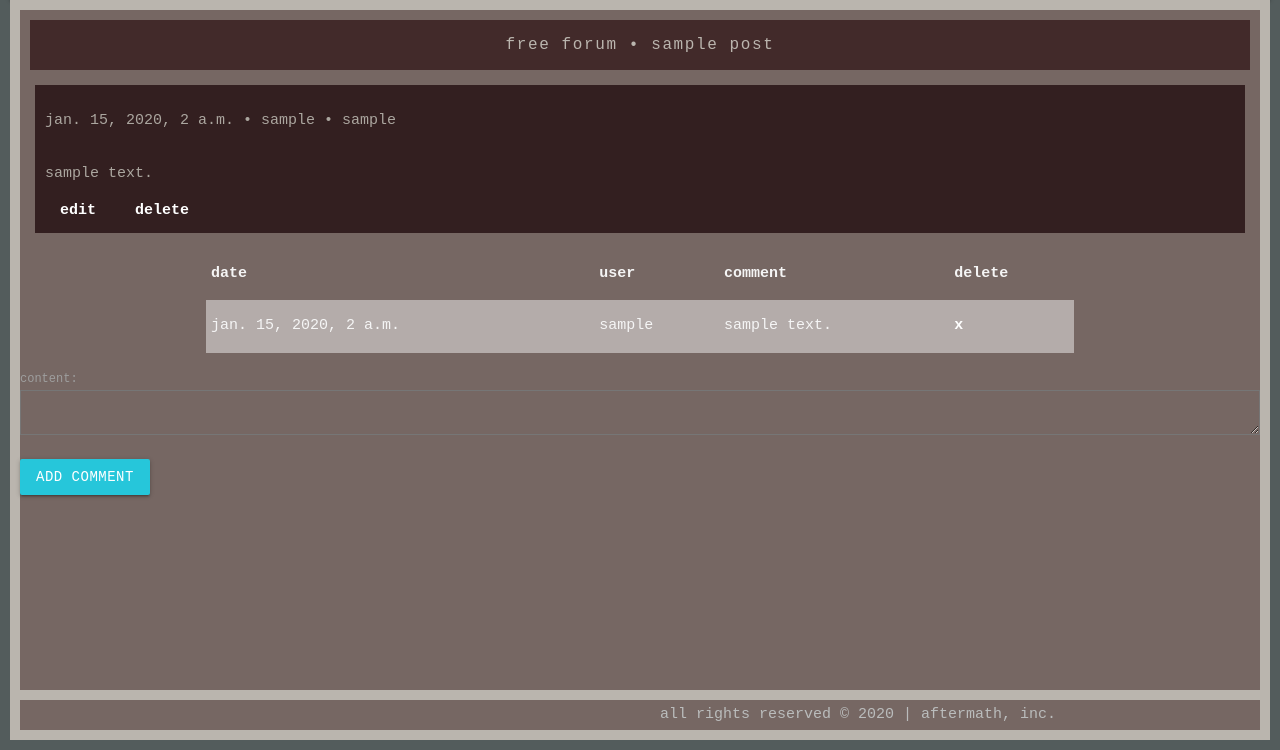
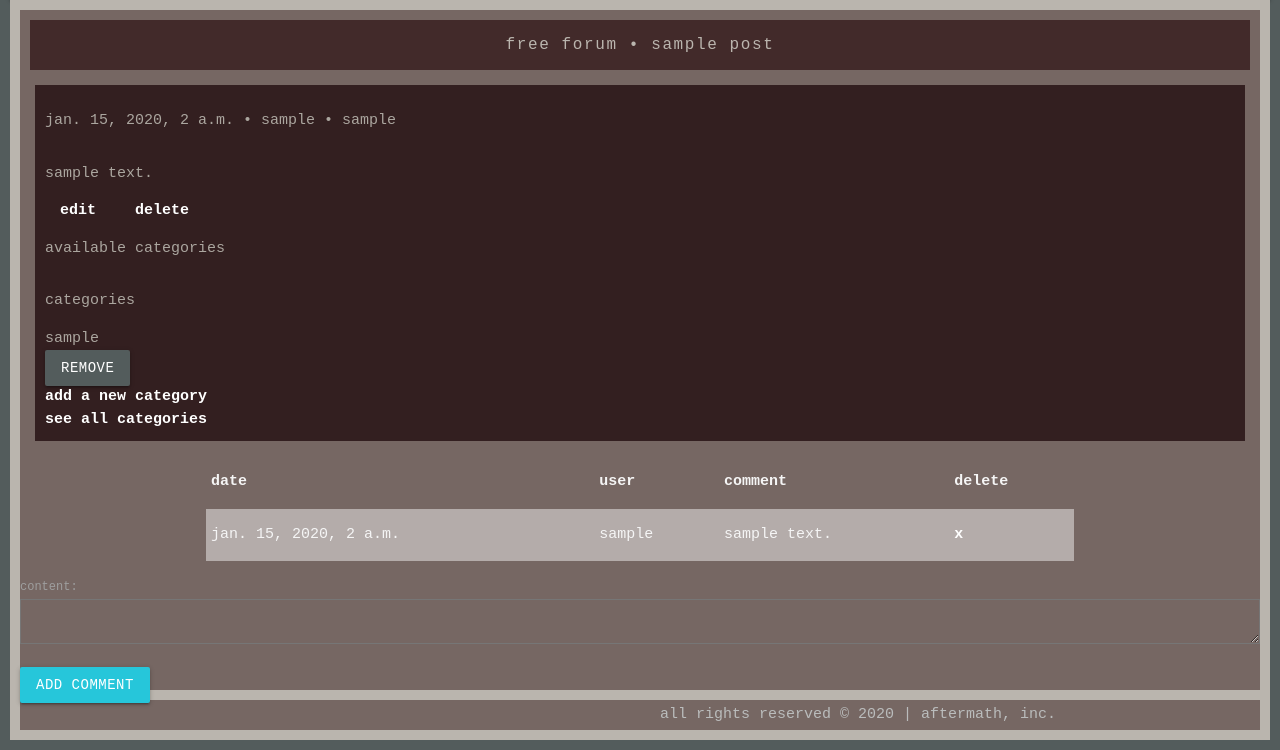
Before and after one commit to pauladixon/aftermath, a Django app: page /posts/1/ in a window 1280 px wide. Shown: the part 60-810 px from the top of the page. Run offline with Django 3.2, Linux system fonts and the light colour scheme; a user stored in the database is signed in; tables that the repository leaves empty hold one stand-in row (values such as "Sample post").

Commit message:
began implementing many to many relationship between posts and categories

```diff
--- a/main_app/admin.py
+++ b/main_app/admin.py
@@ -1,8 +1,9 @@
 from django.contrib import admin
-from . models import Challenge, ChallengeComment, Post, PostComment
+from . models import Challenge, ChallengeComment, Post, PostComment, Category
 # Register your models here.
 
 admin.site.register(Challenge)
 admin.site.register(ChallengeComment)
 admin.site.register(Post)
 admin.site.register(PostComment)
+admin.site.register(Category)
--- a/main_app/forms.py
+++ b/main_app/forms.py
@@ -1,6 +1,6 @@
 from django import forms
 from django.forms import ModelForm
-from .models import PostComment, ChallengeComment
+from .models import PostComment, ChallengeComment, Category
 
 class PostCommentForm(ModelForm):
   class Meta:
@@ -11,3 +11,8 @@ class ChallengeCommentForm(ModelForm):
   class Meta:
     model = ChallengeComment
     fields = ['content']
+
+class CategoryForm(ModelForm):
+  class Meta:
+    model = Category
+    fields = ['category']
--- a/main_app/models.py
+++ b/main_app/models.py
@@ -3,6 +3,19 @@ from django.urls import reverse
 from django.contrib.auth.models import User
 import datetime
 
+CATEGORIES = (
+    ('M', 'meetup'),
+    ('P', 'python'),
+    ('D', 'django'),
+    ('Q', 'postgresql'),
+    ('J', 'javascript'),
+    ('N', 'node.js'),
+    ('E', 'express'),
+    ('G', 'mongodb'),
+    ('H', 'html'),
+    ('C', 'css'),
+    ('O', 'other'),
+)
 
 class Challenge(models.Model):
     date = models.DateField(default=datetime.datetime.now)
@@ -20,6 +33,14 @@ class ChallengeComment(models.Model):
     challenge = models.ForeignKey(Challenge, on_delete=models.CASCADE)
     user = models.ForeignKey(User, on_delete=models.CASCADE)
 
+class Category(models.Model):
+    category = models.CharField(max_length=100)
+
+    def __str__(self):
+        return self.category
+
+    def get_absolute_url(self):
+        return reverse('categories_detail', kwargs={'pk': self.id})
 
 class Post(models.Model):
     date = models.DateField(default=datetime.datetime.now)
@@ -27,6 +48,7 @@ class Post(models.Model):
     title = models.CharField(max_length=100)
     topic = models.CharField(max_length=100, default='')
     content = models.TextField(max_length=250, default='')
+    categories = models.ManyToManyField(Category)
     user = models.ForeignKey(User, on_delete=models.CASCADE)
 
     def __str__(self):
--- a/main_app/templates/base.html
+++ b/main_app/templates/base.html
@@ -7,6 +7,7 @@
         <meta http-equiv="X-UA-Compatible" content="ie=edge" />
         <link rel="stylesheet" href="https://cdnjs.cloudflare.com/ajax/libs/materialize/1.0.0/css/materialize.min.css">
         <link rel="stylesheet" href="{% static 'css/style.css' %}">
+        <script src="https://cdnjs.cloudflare.com/ajax/libs/materialize/1.0.0/js/materialize.min.js"></script>
         <title>aftermath</title>
     </head>
     <body>
--- a/main_app/templates/posts/detail.html
+++ b/main_app/templates/posts/detail.html
@@ -8,11 +8,49 @@
       <p>{{ post.created_at }} • {{ post.topic }} • {{ post.user }}</p>
       <p>{{ post.content }}</p>
       {% if user == post.user %}
-      <div>
-          <a class='links' href="{% url 'posts_update' post.id %}">edit</a>
-          <a class='links' href="{% url 'posts_delete' post.id %}">delete</a>
-      </div>
+        <div>
+            <a class='links' href="{% url 'posts_update' post.id %}">edit</a>
+            <a class='links' href="{% url 'posts_delete' post.id %}">delete</a>
+        </div>
+        <p>available categories</p>
+        {% if categories.count %}
+          {% for category in categories.all %}
+            <div>
+              <div>
+                <span>
+                  {{category.category}}
+                </span>
+              </div>
+              <div>
+                <form action="{% url 'assoc_category' post.id category.id %}" method='post'>
+                  {% csrf_token %}
+                  <button type='submit' class="btn">add</button>
+                </form>
+              </div>
+            </div>
+          {% endfor %}
+        {% endif %}
       {% endif %}
+      <p>categories</p>
+      {% if post.categories.count %}
+        {% for category in post.categories.all %}
+          <div>
+            <div>
+              <span>
+                {{category.category}}
+              </span>
+            </div>
+            <div>
+              <form action="{% url 'unassoc_category' post.id category.id %}" method='post'>
+                {% csrf_token %}
+                <button type='submit' class='btn'>remove</button>
+              </form>
+            </div>
+          </div>
+        {% endfor %}
+      {% endif %}
+      <a href="{% url 'categories_create' %}">add a new category</a>
+      <a href="{% url 'categories_index' %}">see all categories</a>
     </div>
   </section>
 
@@ -60,4 +98,6 @@
     </form>
   </div>
 </div>
+
+
 {% endblock %}
--- a/main_app/urls.py
+++ b/main_app/urls.py
@@ -15,5 +15,10 @@ urlpatterns = [
     path('posts/<int:pk>/delete/', views.PostDelete.as_view(), name='posts_delete'),
     path('posts/<int:post_id>/post_add_comment/', views.post_add_comment, name='post_add_comment'),
     path('posts/comment/<int:pk>/delete/', views.PostCommentDelete.as_view(), name='post_delete_comment'),
+    path('posts/<int:post_id>/assoc_category/<int:category_id>/', views.assoc_category, name='assoc_category'),
+    path('posts/<int:post_id>/unassoc_catetory/<int:category_id>/', views.unassoc_category, name='unassoc_category'),
+    path('categories/', views.CategoryList.as_view(), name='categories_index'),
+    path('categories/<int:pk>/', views.CategoryDetail.as_view(), name='categories_detail'),
+    path('categories/create/', views.CategoryCreate.as_view(), name='categories_create'),
     path('accounts/signup/', views.signup, name='signup'),
 ]
--- a/main_app/views.py
+++ b/main_app/views.py
@@ -5,9 +5,8 @@ from django.contrib.auth import login
 from django.contrib.auth.forms import UserCreationForm
 from django.contrib.auth.decorators import login_required
 from django.contrib.auth.mixins import LoginRequiredMixin
-from .models import Challenge, ChallengeComment, Post, PostComment
+from .models import Challenge, ChallengeComment, Post, PostComment, Category
 from .forms import ChallengeCommentForm, PostCommentForm
-
 
 
 def home(request):
@@ -34,11 +33,12 @@ def posts_index(request):
 @login_required
 def posts_detail(request, post_id):
     post = Post.objects.get(id=post_id)
+    categories_posts_not_in = Post.objects.exclude(id__in = post.categories.all().values_list('id'))
     post_comment_form = PostCommentForm()
-    return render(request,
-        'posts/detail.html', {
+    return render(request, 'posts/detail.html', {
             'post': post,
             'post_comment_form': post_comment_form,
+            'categories': categories_posts_not_in,
             'user': request.user
         })
 
@@ -98,6 +98,25 @@ class ChallengeCommentDelete(LoginRequiredMixin, DeleteView):
     model = ChallengeComment
     success_url = '/challenges/'
 
+@login_required
+def assoc_category(request, post_id, category_id):
+    Post.objects.get(id=post_id).categories.add(category_id)
+    return redirect('detail', post_id=post_id)
+
+@login_required
+def unassoc_category(request, post_id, category_id):
+    Post.objects.get(id=post_id).categories.remove(category_id)
+    return redirect('detail', post_id=post_id)
+
+class CategoryList(LoginRequiredMixin, ListView):
+    model = Category
+
+class CategoryDetail(LoginRequiredMixin, DetailView):
+    model = Category
+
+class CategoryCreate(LoginRequiredMixin, CreateView):
+    model = Category
+    fields = '__all__'
 
 def signup(request):
     error_message = ''
```
Also changed, not shown: main_app/templates/main_app/category_detail.html (added, +17 -0 lines), main_app/templates/main_app/category_form.html (added, +16 -0 lines), main_app/templates/main_app/category_list.html (added, +17 -0 lines), main_app/migrations/0010_category.py (added), main_app/migrations/0011_post_categories.py (added), main_app/migrations/0012_auto_20200505_2201.py (added).
